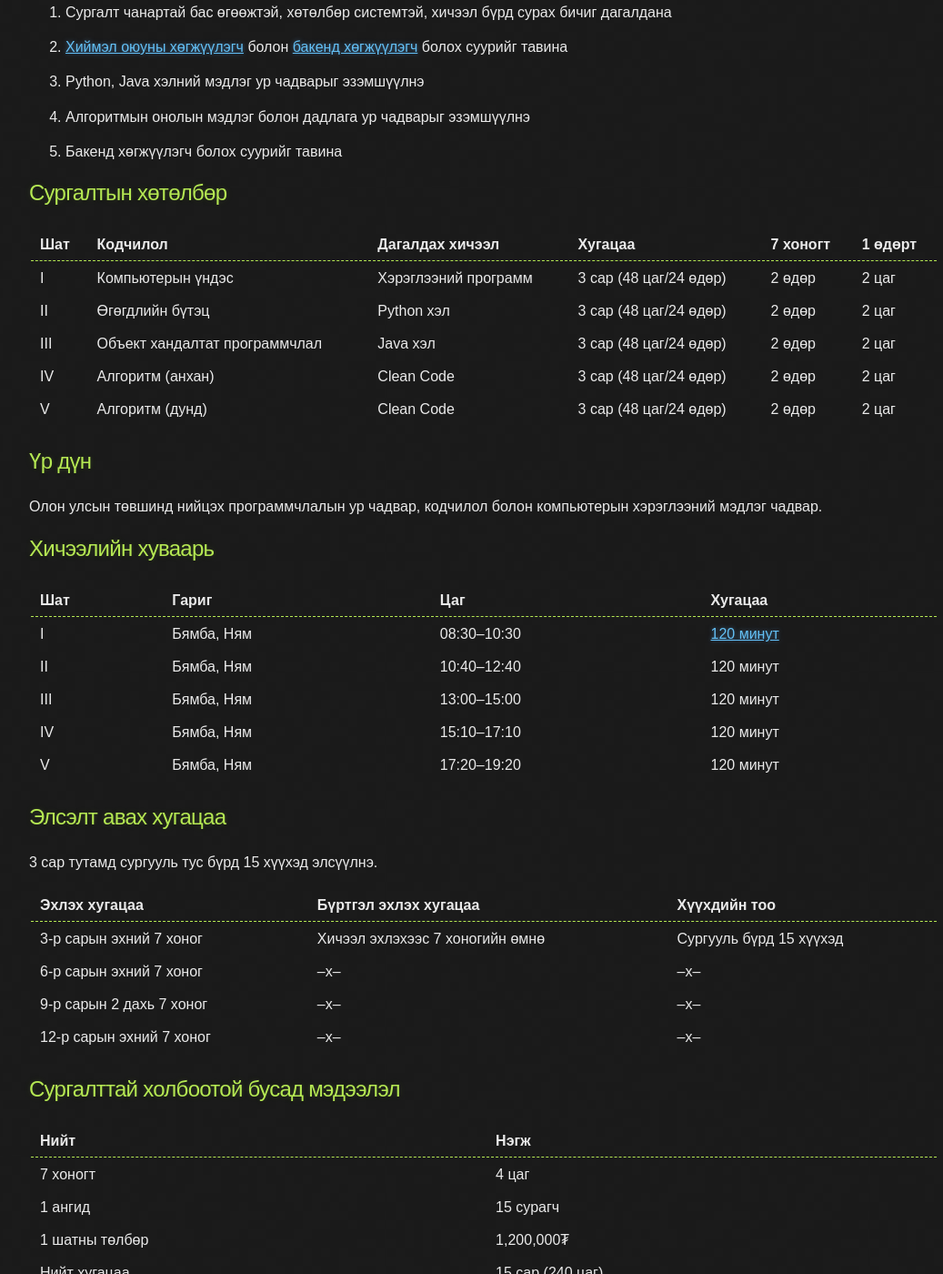
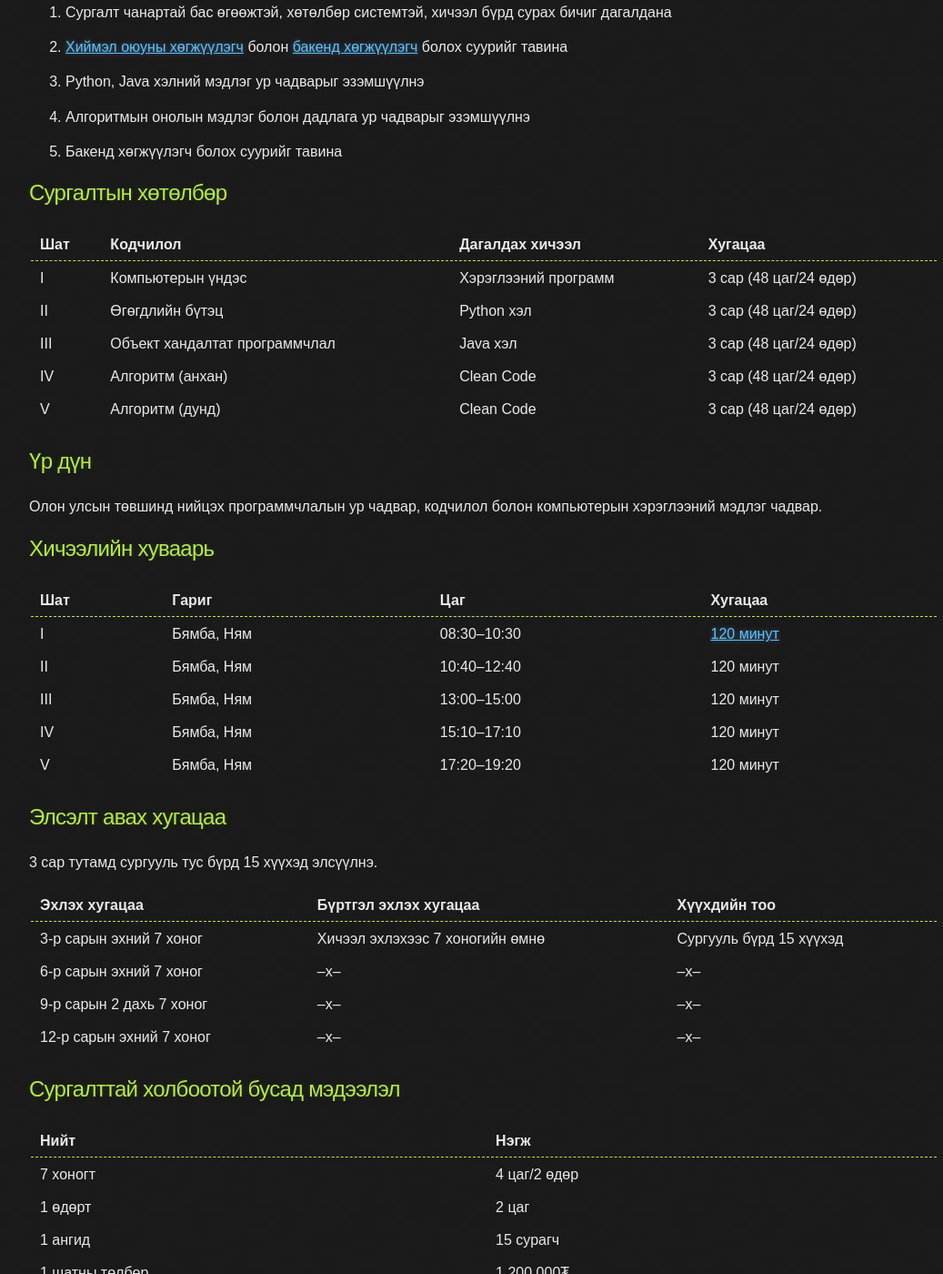
Before and after one commit to ganaatulgaa/corecode, a Jekyll site: the page built from index.md, in a window 1280 px wide and 1400 px high, scrolled down 326 px. Shown: the whole window at 91% size, without its empty margins (108-1145 px from the left). Built offline with Jekyll 4.4.1, drawn with Linux system fonts in a browser that asks for light colours.

Commit message:
Update index.md

```diff
--- a/index.md
+++ b/index.md
@@ -18,15 +18,15 @@ layout: default
 
 ## Сургалтын хөтөлбөр
 
-|-----+-------------------------------+----------------------+------------------------+----------+---------|
-| Шат | Кодчилол                      | Дагалдах хичээл      | Хугацаа                | 7 хоногт | 1 өдөрт |
-|-----+-------------------------------+----------------------+------------------------+----------+---------|
-| I   | Компьютерын үндэс             | Хэрэглээний программ | 3 сар (48 цаг/24 өдөр) | 2 өдөр   | 2 цаг   |
-| II  | Өгөгдлийн бүтэц               | Python хэл           | 3 сар (48 цаг/24 өдөр) | 2 өдөр   | 2 цаг   |
-| III | Объект хандалтат программчлал | Java хэл             | 3 сар (48 цаг/24 өдөр) | 2 өдөр   | 2 цаг   |
-| IV  | Алгоритм (анхан)              | Clean Code           | 3 сар (48 цаг/24 өдөр) | 2 өдөр   | 2 цаг   |
-| V   | Алгоритм (дунд)               | Clean Code           | 3 сар (48 цаг/24 өдөр) | 2 өдөр   | 2 цаг   |
-|-----+-------------------------------+----------------------+------------------------+----------+---------|
+|-----+-------------------------------+----------------------+------------------------|
+| Шат | Кодчилол                      | Дагалдах хичээл      | Хугацаа                |
+|-----+-------------------------------+----------------------+------------------------|
+| I   | Компьютерын үндэс             | Хэрэглээний программ | 3 сар (48 цаг/24 өдөр) |
+| II  | Өгөгдлийн бүтэц               | Python хэл           | 3 сар (48 цаг/24 өдөр) |
+| III | Объект хандалтат программчлал | Java хэл             | 3 сар (48 цаг/24 өдөр) |
+| IV  | Алгоритм (анхан)              | Clean Code           | 3 сар (48 цаг/24 өдөр) |
+| V   | Алгоритм (дунд)               | Clean Code           | 3 сар (48 цаг/24 өдөр) |
+|-----+-------------------------------+----------------------+------------------------|
 
 ## Үр дүн
 
```
Also changed, not shown: other parts of index.md (+2 -1 lines).
